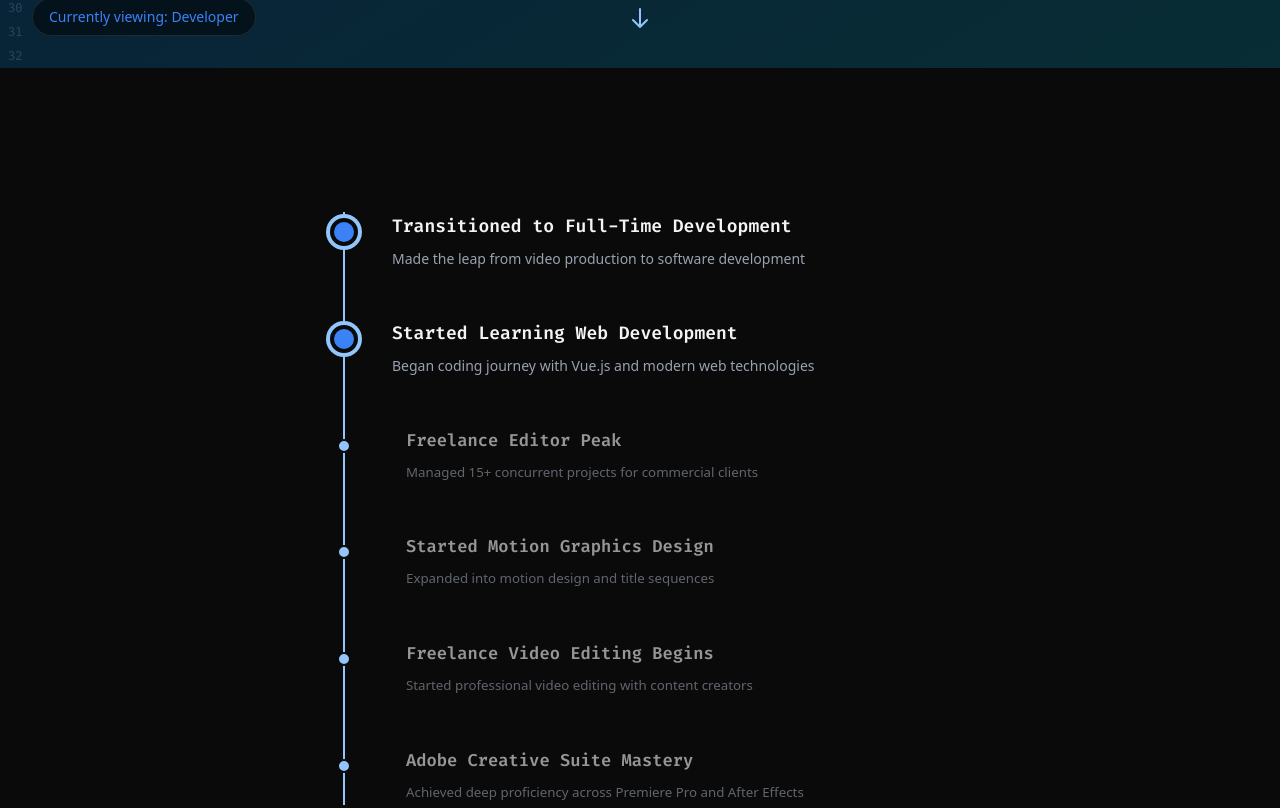
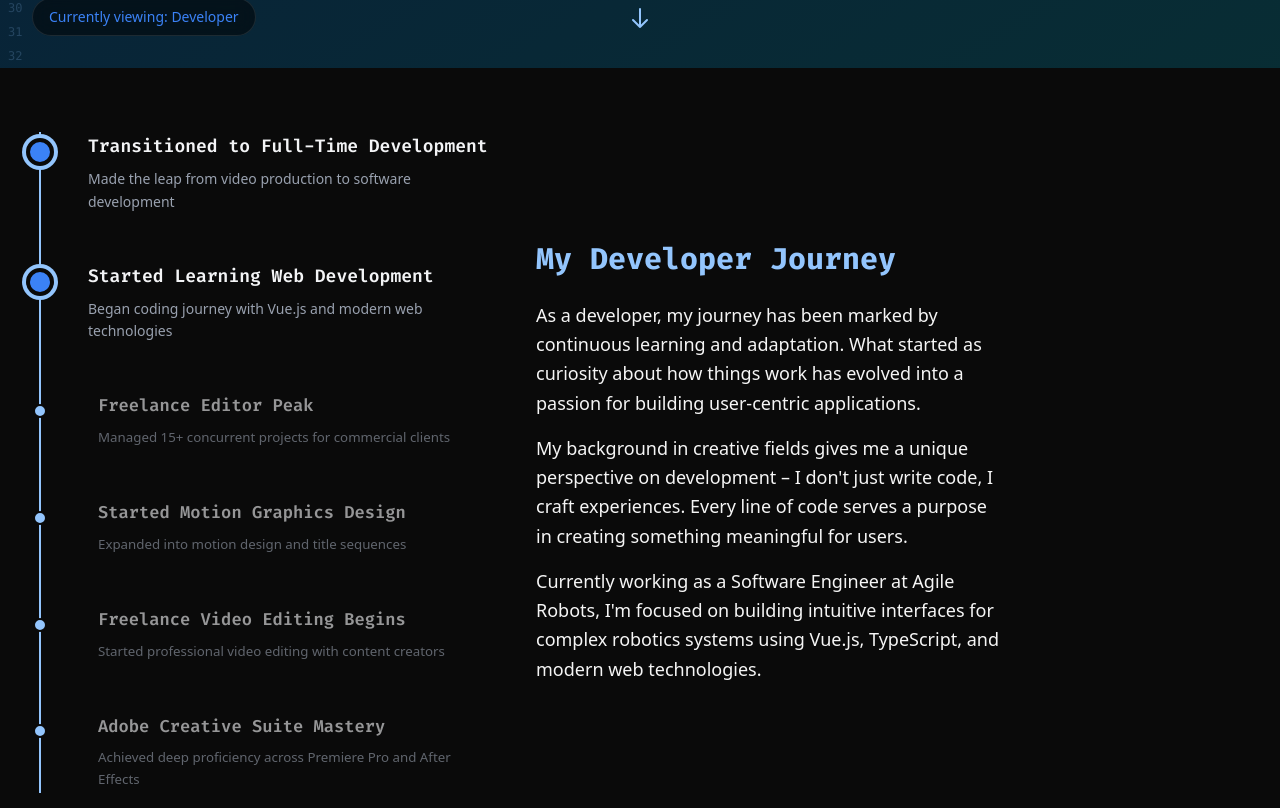
Before and after one commit to LouisLP/persona-portfolio, a Vue app: page /developer in a window 1280 px wide. Shown: the part 732-1540 px from the top of the page. Built offline with nearby package versions, Linux system fonts and the light colour scheme.

Commit message:
Multi-column layout

```diff
--- a/src/components/CareerTimeline.vue
+++ b/src/components/CareerTimeline.vue
@@ -67,7 +67,6 @@ const isEventHighlighted = (event: TimelineEvent) => {
 </script>
 
 <template>
-  <div class="mx-auto max-w-2xl px-6 py-20">
   <!-- Timeline -->
   <div class="relative">
     <!-- Vertical line -->
@@ -125,5 +124,4 @@ const isEventHighlighted = (event: TimelineEvent) => {
       </div>
     </div>
   </div>
-  </div>
 </template>
--- a/src/components/Developer/DeveloperContent.vue
+++ b/src/components/Developer/DeveloperContent.vue
@@ -1,12 +1,51 @@
 <script setup lang="ts">
 import CareerTimeline from '@/components/CareerTimeline.vue'
 import CodeBlock from '@/components/Developer/CodeBlock.vue'
+import { usePersonaStore } from '@/stores/persona'
+
+const personaStore = usePersonaStore()
 </script>
 
 <template>
   <div class="container mx-auto space-y-20 px-6 py-16">
-    <!-- Timeline -->
-    <CareerTimeline />
+    <!-- Blurb & Timeline -->
+    <section class="grid grid-cols-1 items-center gap-12 lg:grid-cols-5">
+      <!-- Timeline Section -->
+      <div class="lg:col-span-2">
+        <CareerTimeline />
+      </div>
+
+      <!-- Blurb Section -->
+      <div class="space-y-6 lg:col-span-2">
+        <h2
+          class="text-3xl font-bold"
+          :class="`font-${personaStore.currentPersona}`"
+          :style="{ color: personaStore.theme.accent }"
+        >
+          My Developer Journey
+        </h2>
+
+        <div class="space-y-4 text-lg leading-relaxed" :style="{ color: personaStore.theme.text }">
+          <p>
+            As a developer, my journey has been marked by continuous learning and adaptation. What
+            started as curiosity about how things work has evolved into a passion for building
+            user-centric applications.
+          </p>
+
+          <p>
+            My background in creative fields gives me a unique perspective on development – I don't
+            just write code, I craft experiences. Every line of code serves a purpose in creating
+            something meaningful for users.
+          </p>
+
+          <p>
+            Currently working as a Software Engineer at Agile Robots, I'm focused on building
+            intuitive interfaces for complex robotics systems using Vue.js, TypeScript, and modern
+            web technologies.
+          </p>
+        </div>
+      </div>
+    </section>
 
     <!-- Code intro -->
     <section class="flex justify-center">
```
Lines whose indentation alone changed are shown as unchanged.
